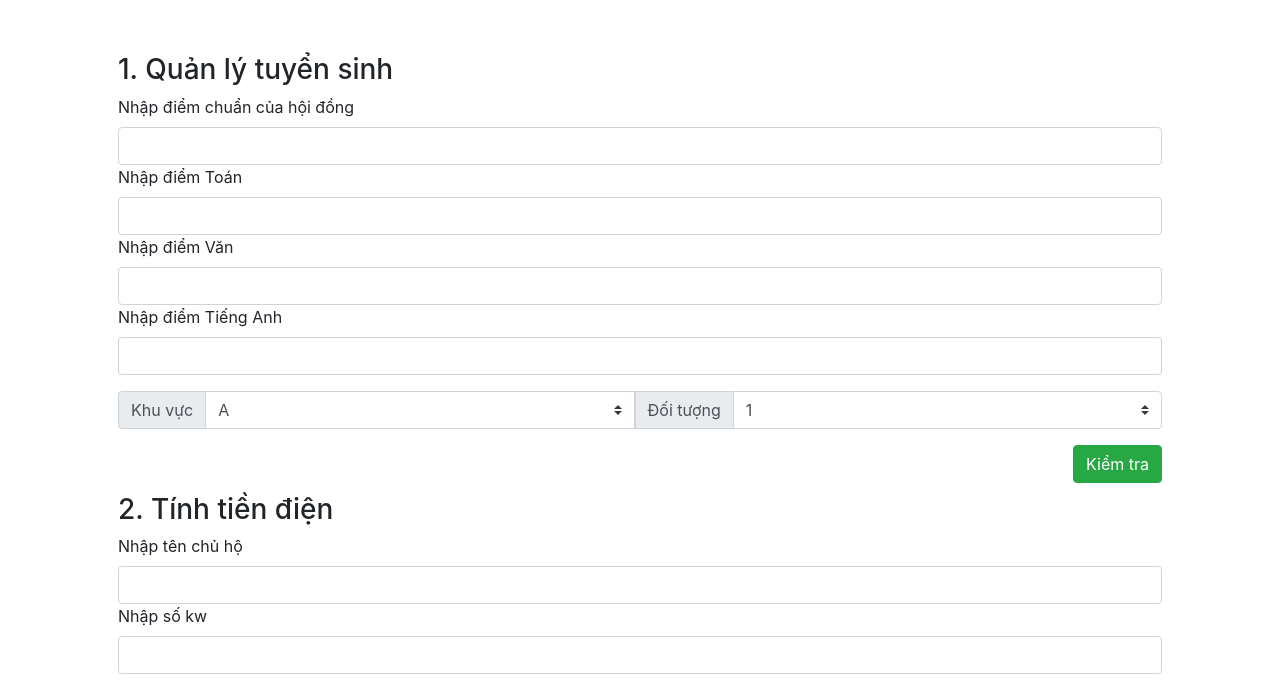
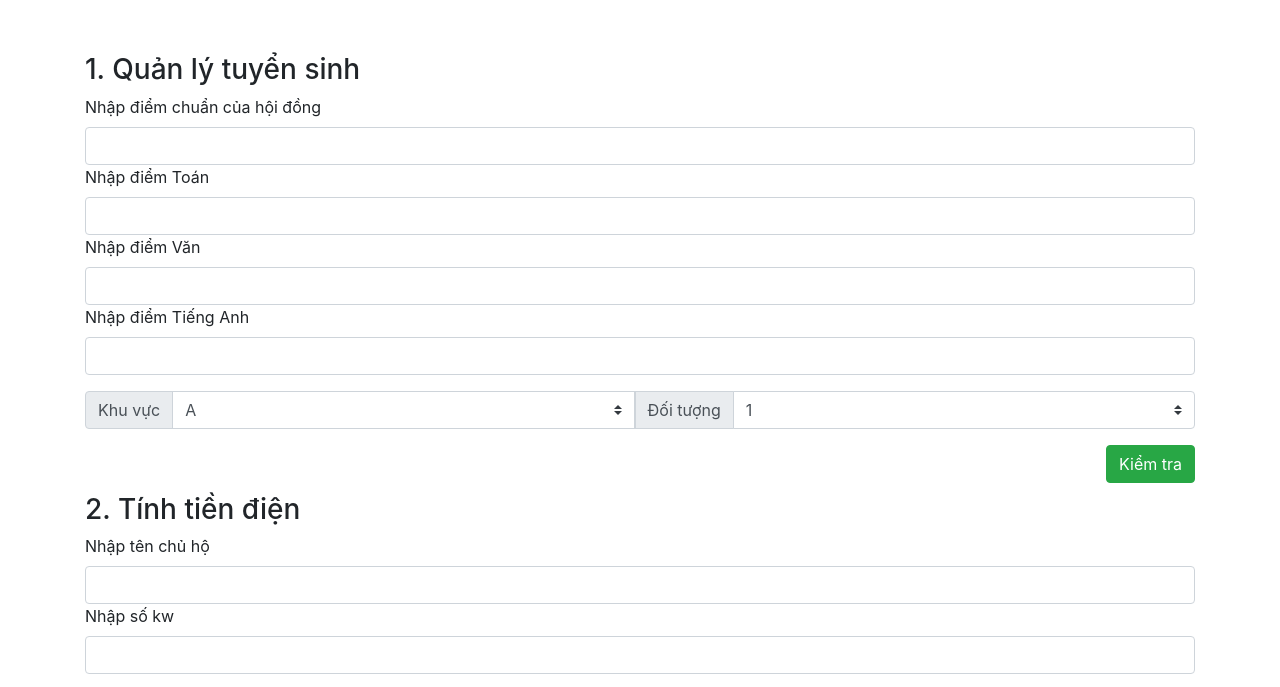
Before and after one commit to dvhoang10/BC21_BT-JS-BUOI4_dangviethoang, a plain HTML site: page index.html in a window 1280 px wide. Shown: the part 99-786 px from the top of the page. Drawn offline with nearby package versions, Linux system fonts and the light colour scheme.

Commit message:
fix layout

```diff
--- a/index.html
+++ b/index.html
@@ -20,7 +20,7 @@
     <link rel="stylesheet" href="./css/style.css" />
   </head>
   <body>
-    <div class="container p-5">
+    <div class="container pt-5">
       <h1 class="text-center">Bài tập</h1>
       <!-- quan ly sinh vien -->
       <div class="bt1 pt-5">
```
